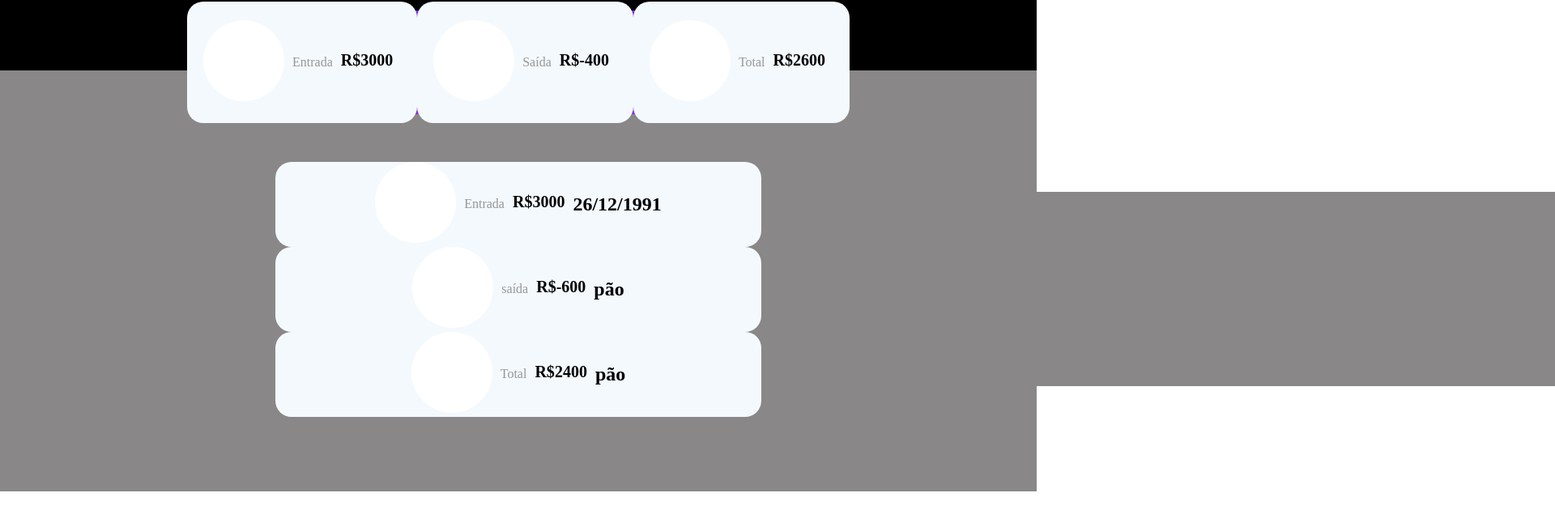
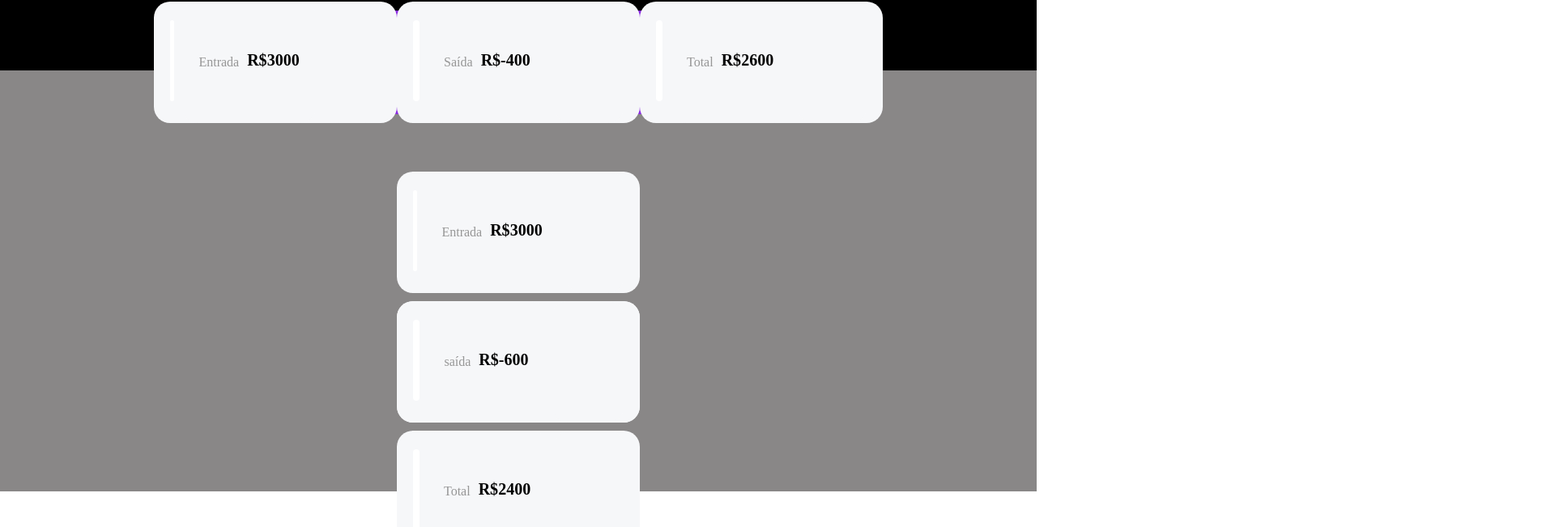
Before and after one commit to EdsonZ91/ZZ-Finance, a React (Vite) app: page / in a window 1280 px wide. Shown: the part 193-844 px from the top of the page at 81% size, 1920 px wide, since content can reach past the window. Before the commit the page ends 800 px from the top, so only its background shows below. Built offline with nearby package versions, Linux system fonts and the light colour scheme; a web font is replaced by a local one.

Commit message:
so dor de cabeça

```diff
--- a/src/App.css
+++ b/src/App.css
@@ -90,7 +90,7 @@ button:active{
 }
 
 .Crd{
-  width: 600px;
+  width: 300px;
   height: 150px;
   border-radius: 20px;
   background-color: #F4F9FE;
@@ -141,23 +141,39 @@ p{
 
 }
 
-.BagIcon{
-  height: 1px;
-  width: 1px;
-  border-radius: 5px;
-  background-color: #FFFFFF;
-  margin-bottom: 5px;
-}
-
-.xBag{
-  width: 500px;
+.CrdDown{
+  width: 300px;
   height: 150px;
   border-radius: 20px;
-background-color: #F4F9FE;
+  background-color: #f6f7f9;
   padding-left: 20px;
   padding-right: 20px;
   display:flex;
   align-items: center;
-gap: 15px;
+  gap: 10px;
   justify-content: center;
 }
+.Down{
+  width: 600px;
+  height: 150px;
+  border-radius: 20px;
+  background-color: #f6f7f9;
+  padding-left: 20px;
+  padding-right: 20px;
+  display:flex;
+  align-items: center;
+  gap: 10px;
+  justify-content: center;
+}
+.Up{
+  width: 300px;
+  height: 150px;
+  border-radius: 20px;
+  background-color: #f6f7f9;
+  padding-left: 20px;
+  padding-right: 20px;
+  display:flex;
+  align-items: center;
+  gap: 10px;
+  justify-content: center;
+}
--- a/src/App.jsx
+++ b/src/App.jsx
@@ -27,19 +27,15 @@ function App() {
 
             </div>
 
-                <div className="CrdDown">
+            <div className="CrdDown">
 
-                    {/* <Bagb text={"Spotify Premium  "} opp={"sexta-feira, 04:50 pm "} value={26.50}/>
 
-                    <Bagb text={"Pix Transfer"} opp={"sexta-feira, 09:50 am "} value={26.50}/>
+             <Crd  figura="" Text="Entrada"
+               valr={3000}/>
 
-                    <Bagb text={"Pão Frances"} opp={"Quinta-Feira, 05:00 pm "} value={12.50}/>  */}
-
-             <Crd  figura= "26/12/1991" Text="Entrada"
-               valr={3000}/>
-               <Crd figura="pão"  Text="saída"
+               <Crd figura=""  Text="saída"
                valr={-600}/>
-               <Crd  figura="pão" Text="Total"
+               <Crd  figura="" Text="Total"
                valr={2400}/>
 
 
--- a/src/componentes/Arquivos/Styles.css
+++ b/src/componentes/Arquivos/Styles.css
@@ -1,4 +1,4 @@
-.Crd{
+.Up{
     width: 300px;
     height: 150px;
     border-radius: 20px;
@@ -10,10 +10,9 @@
     gap: 10px;
     justify-content: center;
   }
-
-  /* .CrdBaixo{
-    width: 700px;
-    height: 150px;
+  .Down{
+    width: 300px;
+    height: 80px;
     border-radius: 20px;
     background-color: #F4F9FE;
     padding-left: 20px;
@@ -22,4 +21,17 @@
     align-items: center;
     gap: 10px;
     justify-content: center;
-  } */
+  }
+
+    .Crd{
+      width: 300px;
+      height: 80px;
+      border-radius: 20px;
+      background-color: #F4F9FE;
+      padding-left: 20px;
+      padding-right: 20px;
+      display:flex;
+      align-items: center;
+      gap: 10px;
+      justify-content: center;
+    }
--- a/src/componentes/Arquivos/index.jsx
+++ b/src/componentes/Arquivos/index.jsx
@@ -1,3 +1,8 @@
+
+
+
+
+
 function Caixa({Text,valr,figura}){
 
 
@@ -6,16 +11,21 @@ function Caixa({Text,valr,figura}){
 
     return(
 
-        <div className={figura == "Crd" ? "CrdBaixo" :"Crd" }>
+        <div className={figura == "down"  ? "Down" : "Up" }>
 
-             <div className="cardIcon"></div>
 
+
+            <div className="cardIcon"></div>
+
+             <div className="Up">
                 <p> {Text} </p>
+                <h3>R${valr}</h3>
+            </div>
 
-                <h3>R${valr}</h3>
-
+           <div className="Down" >
                 <h2>{figura}</h2>
 
+            </div>
 
 
 
```
Lines whose indentation alone changed are shown as unchanged.
